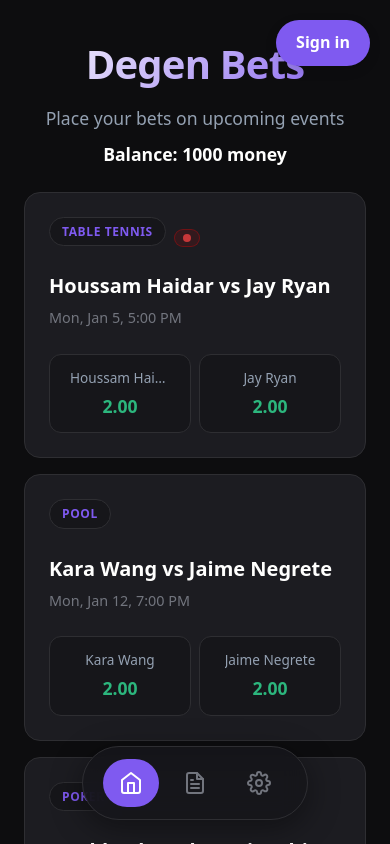
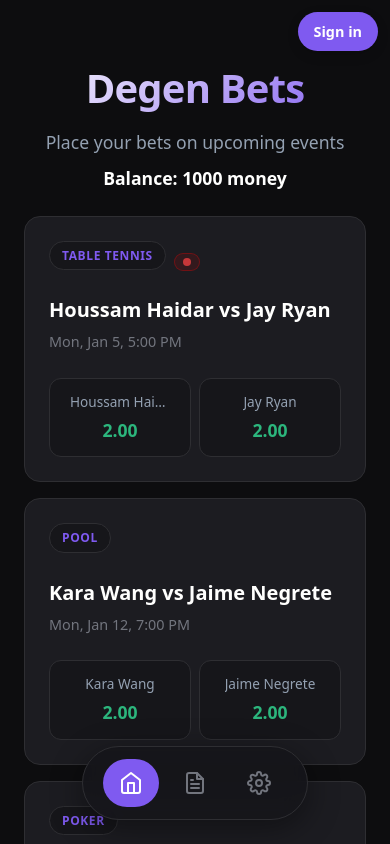
Before and after one commit to BSaini25/degen-betting-app, a Next.js app: page / in a window 390 px wide. Shown: the top 844 px of the page. Built offline with nearby package versions, Linux system fonts and the light colour scheme; no server answers.

Commit message:
Fix sign in spacing on mobile

```diff
--- /dev/null
+++ b/app/components/FloatingUserInfo.css
@@ -0,0 +1,58 @@
+/* Floating User Info */
+.floating-user-info {
+  position: fixed;
+  top: 20px;
+  right: 20px;
+  z-index: 1000;
+  padding: 0.625rem 1.25rem;
+  background-color: var(--accent);
+  color: var(--text-primary);
+  border-radius: 9999px;
+  box-shadow: 0 4px 12px rgba(0, 0, 0, 0.15);
+  font-weight: 600;
+}
+
+.user-info-content {
+  display: flex;
+  align-items: center;
+  gap: 0.75rem;
+}
+
+.user-avatar {
+  width: 30px;
+  height: 30px;
+  border-radius: 9999px;
+}
+
+.user-name {
+  font-size: 0.9rem;
+}
+
+.sign-in-link {
+  color: var(--text-primary);
+  text-decoration: none;
+  font-size: 0.9rem;
+}
+
+.sign-in-link:hover {
+  text-decoration: underline;
+}
+
+/* Mobile: smaller and repositioned */
+@media (max-width: 640px) {
+  .floating-user-info {
+    top: 12px;
+    right: 12px;
+    padding: 0.5rem 1rem;
+    font-size: 0.85rem;
+  }
+
+  .user-avatar {
+    width: 24px;
+    height: 24px;
+  }
+
+  .user-name {
+    display: none;
+  }
+}
--- a/app/components/FloatingUserInfo.tsx
+++ b/app/components/FloatingUserInfo.tsx
@@ -1,6 +1,7 @@
 import { getServerSession } from "next-auth";
 import { handler } from "../api/auth/[...nextauth]/route"
 import {Session} from "next-auth";
+import "./FloatingUserInfo.css";
 
 export default async () => {
   const session: Session | null = await getServerSession(handler)
@@ -8,31 +9,23 @@ export default async () => {
 
   if (session) {
     component = (
-      <div style={{
-        display: 'flex',
-        alignItems: 'center',
-      }}>
-        {session?.user?.image && <img height='30px' width='30px' style={{borderRadius: '9999px'}} src={session.user.image} />}
-        <p style={{paddingLeft: 15}}>{session?.user?.name}</p>
+      <div className="user-info-content">
+        {session?.user?.image && (
+          <img
+            className="user-avatar"
+            src={session.user.image}
+            alt="User avatar"
+          />
+        )}
+        <span className="user-name">{session?.user?.name}</span>
       </div>
     );
   } else {
-    component = <a href="/api/auth/signin">Sign in</a>;
+    component = <a href="/api/auth/signin" className="sign-in-link">Sign in</a>;
   }
 
   return (
-    <div style={{
-      position: 'fixed',
-      top: '20px',
-      right: '20px',
-      zIndex: 1000,
-      padding: '10px 20px',
-      backgroundColor: '#7f5af0',
-      color: '#fff',
-      borderRadius: '9999px',
-      boxShadow: '0 4px 12px rgba(0,0,0,0.15)',
-      fontWeight: 'bold',
-    }}>
+    <div className="floating-user-info">
       {component}
     </div>
   );
--- a/app/globals.css
+++ b/app/globals.css
@@ -56,6 +56,12 @@ body {
   padding-bottom: 6rem; /* Prevent nav overlap */
 }
 
+@media (max-width: 640px) {
+  .app-container {
+    padding-top: 3.5rem; /* Make room for floating user info */
+  }
+}
+
 /* Header */
 .app-header {
   margin-bottom: 1.5rem;
```
